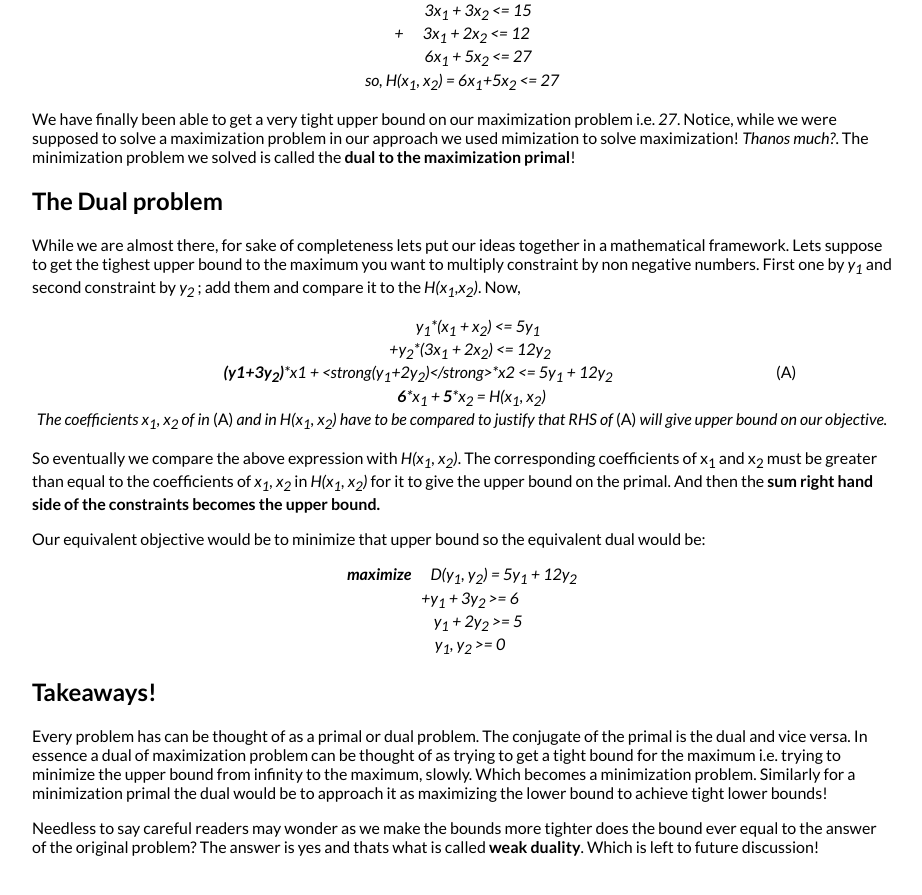
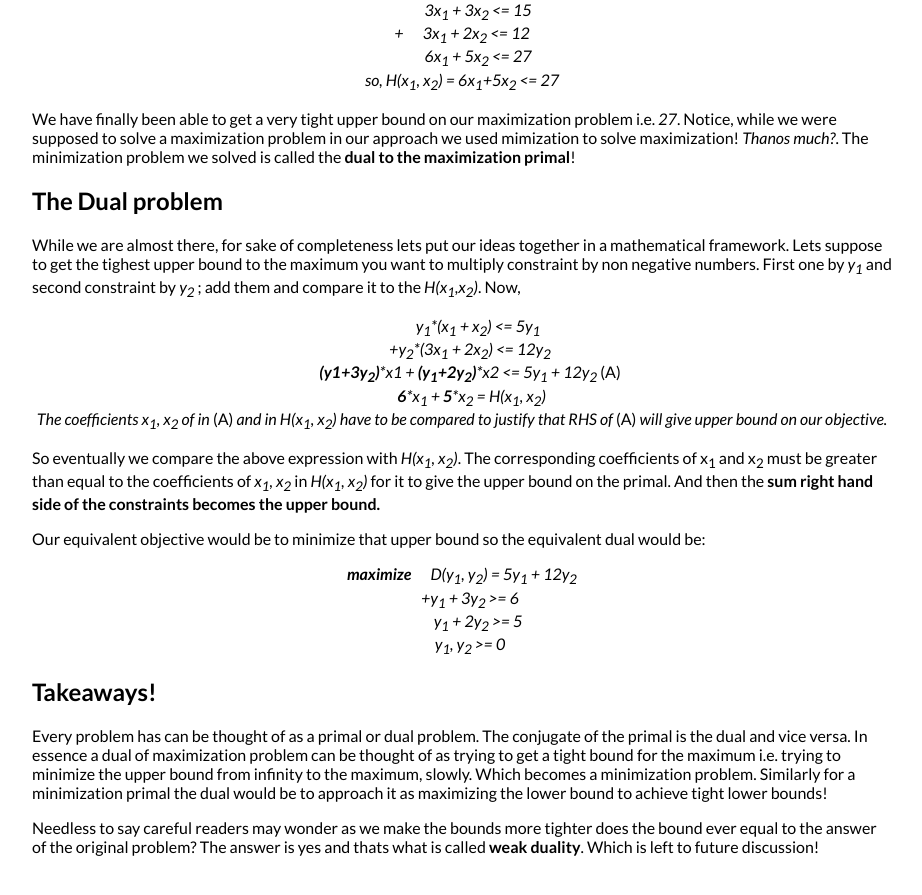
Before and after one commit to Anurag14/anurag14.github.io, a Jekyll site: the page built from _posts/2020-06-21-The-essence-of-duality.md, in a window 1280 px wide and 900 px high, scrolled down 2092 px. Shown: the top 895 px of the window, without its empty margins (178-1100 px from the left). Built offline with Jekyll 4.4.1, drawn with Linux system fonts in a browser that asks for light colours.

Commit message:
Update 2020-06-21-The-essence-of-duality.md

```diff
--- a/_posts/2020-06-21-The-essence-of-duality.md
+++ b/_posts/2020-06-21-The-essence-of-duality.md
@@ -91,7 +91,7 @@ While we are almost there, for sake of completeness lets put our ideas together
 <p align="center">
   <em>&emsp;&emsp;y<sub>1</sub>*(x<sub>1</sub> + x<sub>2</sub>) <= 5y<sub>1</sub></em> <br>
   <em>&emsp;+y<sub>2</sub>*(3x<sub>1</sub> + 2x<sub>2</sub>) <= 12y<sub>2</sub></em> <br>
-  <em>&emsp;&emsp;&emsp;&emsp;&emsp;&emsp;<strong>(y1+3y<sub>2</sub>)</strong>*x1 + <strong(y<sub>1</sub>+2y<sub>2</sub>)</strong>*x2 <= 5y<sub>1</sub> + 12y<sub>2</sub></em> &emsp;&emsp;&emsp;&emsp;&emsp;&emsp;&emsp;&emsp;&emsp;&emsp;(A)<br>
+  <em>&emsp;<strong>(y1+3y<sub>2</sub>)</strong>*x1 + <strong>(y<sub>1</sub>+2y<sub>2</sub>)</strong>*x2 <= 5y<sub>1</sub> + 12y<sub>2</sub></em> (A)<br>
   <em>&emsp; <strong>6</strong>*x<sub>1</sub> + <strong>5</strong>*x<sub>2</sub> = H(x<sub>1</sub>, x<sub>2</sub>)</em> <br>
   <em>The coefficients x<sub>1</sub>, x<sub>2</sub> of in </em> (A) <em> and in H(x<sub>1</sub>, x<sub>2</sub>) have to be compared to justify that RHS of</em> (A)<em> will give upper bound on our objective. </em>
 </p>
```
